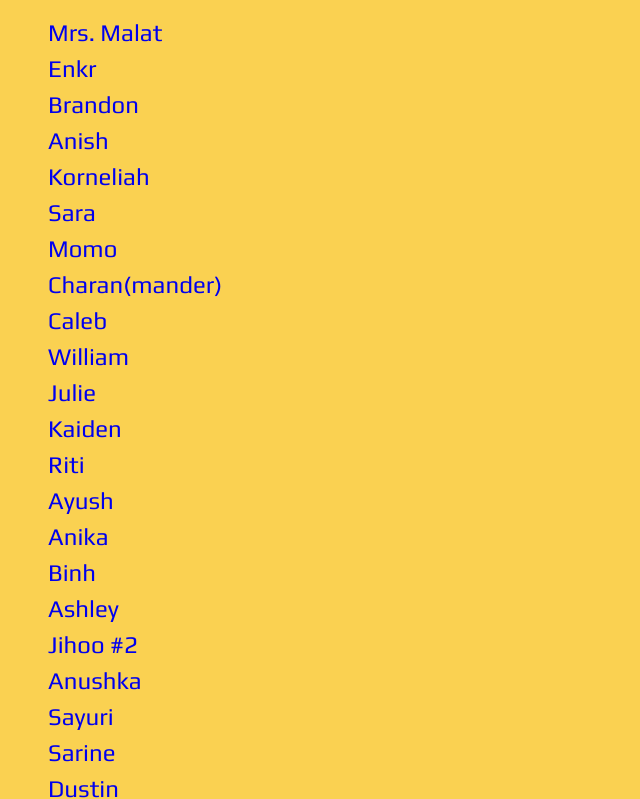
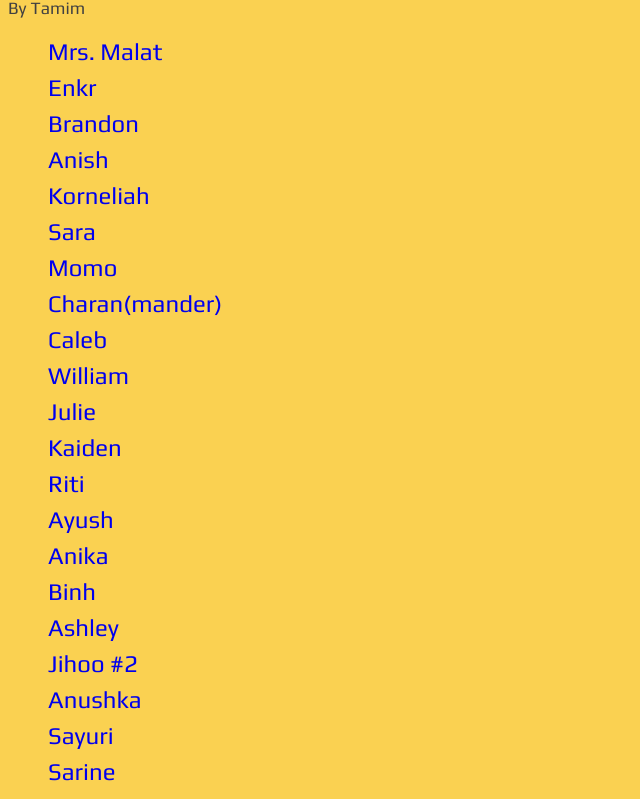
Before and after one commit to htdawoud/rm16valentines.com, a plain HTML site: page index.html in a window 1280 px wide. Shown: the part 65-864 px from the top of the page, without its empty margins (0-640 px from the left). Drawn offline with Linux system fonts and the light colour scheme.

Commit message:
by tamim

```diff
--- a/index.html
+++ b/index.html
@@ -5,17 +5,16 @@
   <meta charset="UTF-8">
   <meta http-equiv="X-UA-Compatible" content="IE=edge">
   <meta name="viewport" content="width=device-width, initial-scale=1.0">
-    <link rel="stylesheet" href="style.css">
+  <title>Tamim's Valentines to Room 16!</title>
   <link rel="preconnect" href="https://fonts.googleapis.com">
   <link rel="preconnect" href="https://fonts.gstatic.com" crossorigin>
-    <link href="https://fonts.googleapis.com/css2?family=Play&display=swap" rel="stylesheet">
-
-
-    <title>Tamim's Valentines to Room 16!</title>
+  <link href="https://fonts.googleapis.com/css2?family=Play:wght@400;700&display=swap" rel="stylesheet">
+  <link rel="stylesheet" href="style.css">
 </head>
 
 <body>
   <h1>Happy Valentines' Day!</h1>
+  <h2>By Tamim</h2>
   <ul>
     <li>
       <a href="Mrs-Malat.html">Mrs. Malat</a>
--- a/style.css
+++ b/style.css
@@ -9,6 +9,7 @@ img {
 
 h1 {
   font-weight: 700;
+  margin-bottom: 5px;
 }
 
 html {
@@ -33,3 +34,11 @@ a {
   text-decoration: none;
   font-size: 24px;
 }
+
+h2 {
+  color: #414141;
+  font-weight: 400;
+  font-size: 13pt;
+  padding: 0;
+  margin-top: 0;
+}
```
Lines whose indentation alone changed are shown as unchanged.
